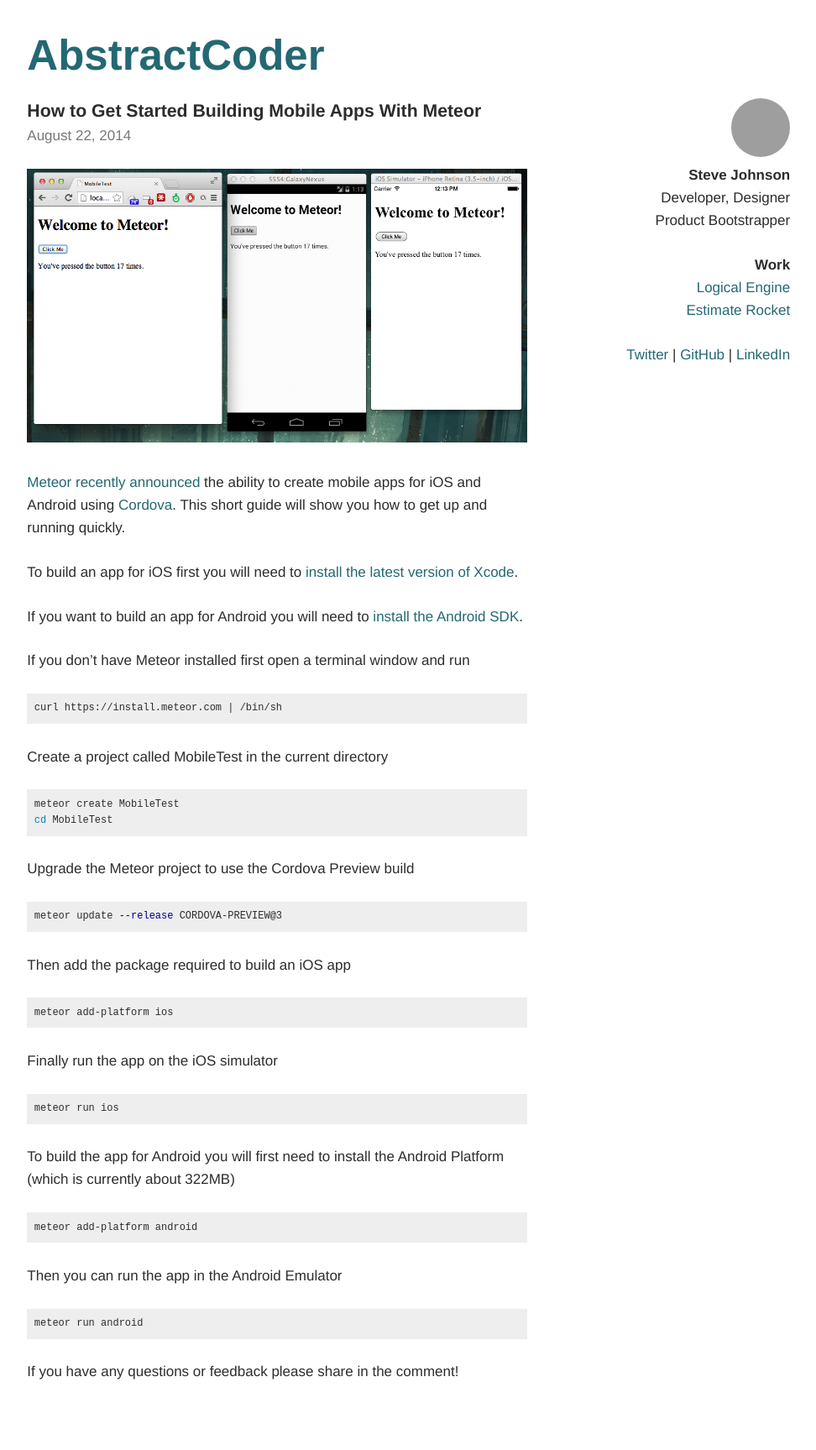
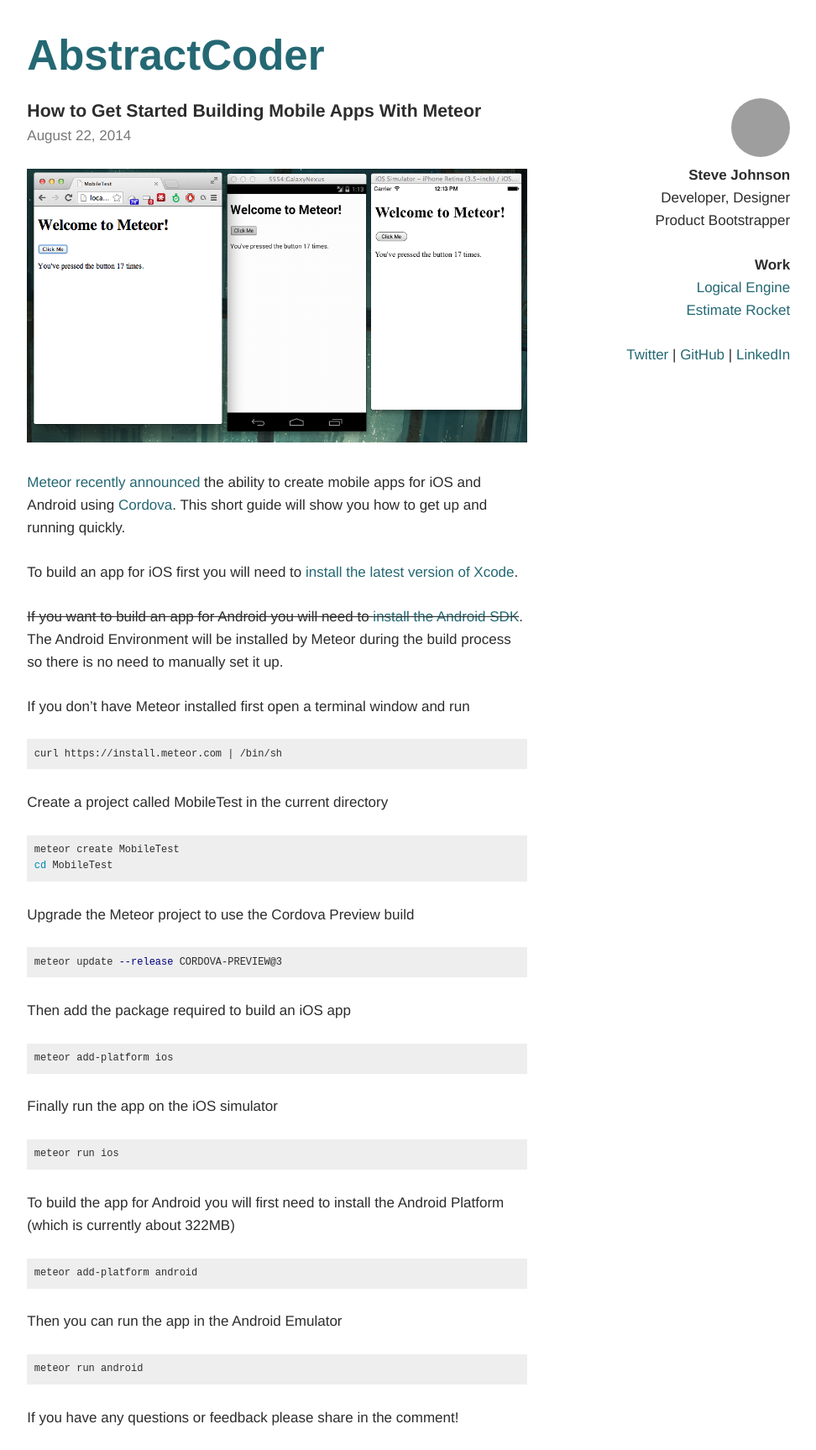
Before and after one commit to abstractcoder/abstractcoder.github.io, a Jekyll site: the page built from _posts/2014-08-22-how-to-get-started-building-mobile-apps-with-meteor-js.md, in a window 1280 px wide. Shown: the whole page at 84% size, without its empty margins (154-1126 px from the left). Built offline with Jekyll 4.4.1, drawn with Linux system fonts in a browser that asks for light colours; Markdown is read by kramdown in place of the engine named in the settings; comment, search, counter and statistics services are not loaded; before the commit the page ends 1673 px from its top, so only the background shows below that; grey boxes are pictures that could not be loaded.

Commit message:
Updated the meteor article

```diff
--- a/_posts/2014-08-22-how-to-get-started-building-mobile-apps-with-meteor-js.md
+++ b/_posts/2014-08-22-how-to-get-started-building-mobile-apps-with-meteor-js.md
@@ -9,7 +9,9 @@
 
 To build an app for iOS first you will need to [install the latest version of Xcode](https://developer.apple.com/xcode/downloads/).
 
-If you want to build an app for Android you will need to [install the Android SDK](https://developer.android.com/sdk/installing/index.html).
+
+<del>If you want to build an app for Android you will need to [install the Android SDK](https://developer.android.com/sdk/installing/index.html)</del>. The Android Environment will be installed by Meteor during the build process so there is no need to manually set it up.
+
 
 If you don't have Meteor installed first open a terminal window and run
 
```
